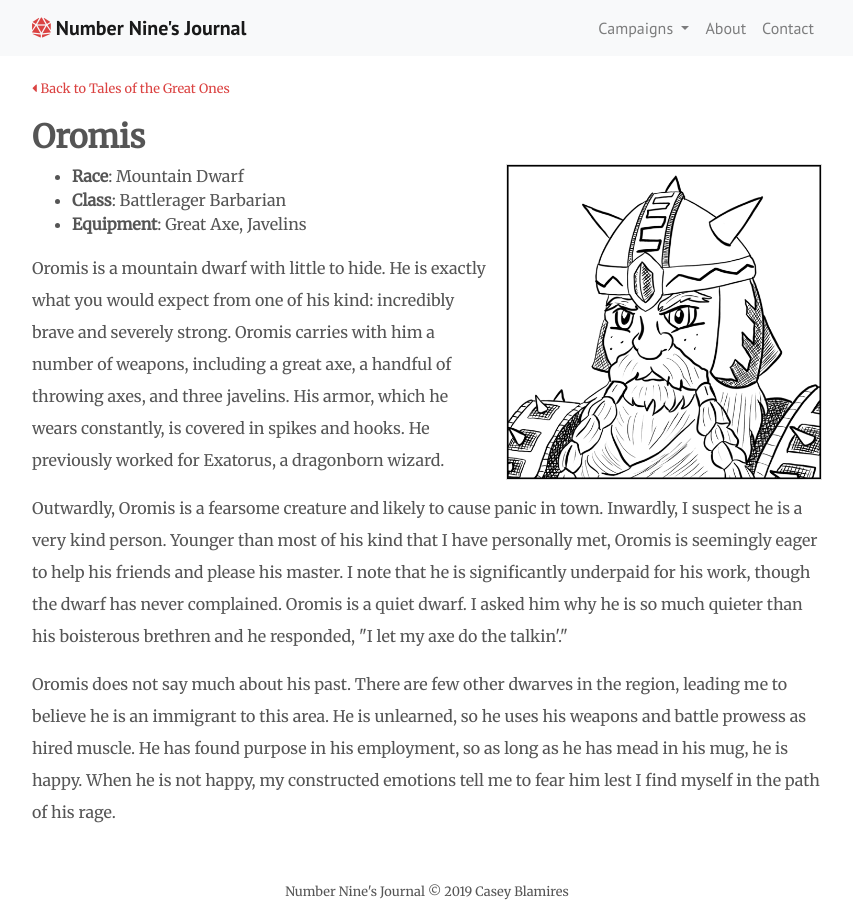
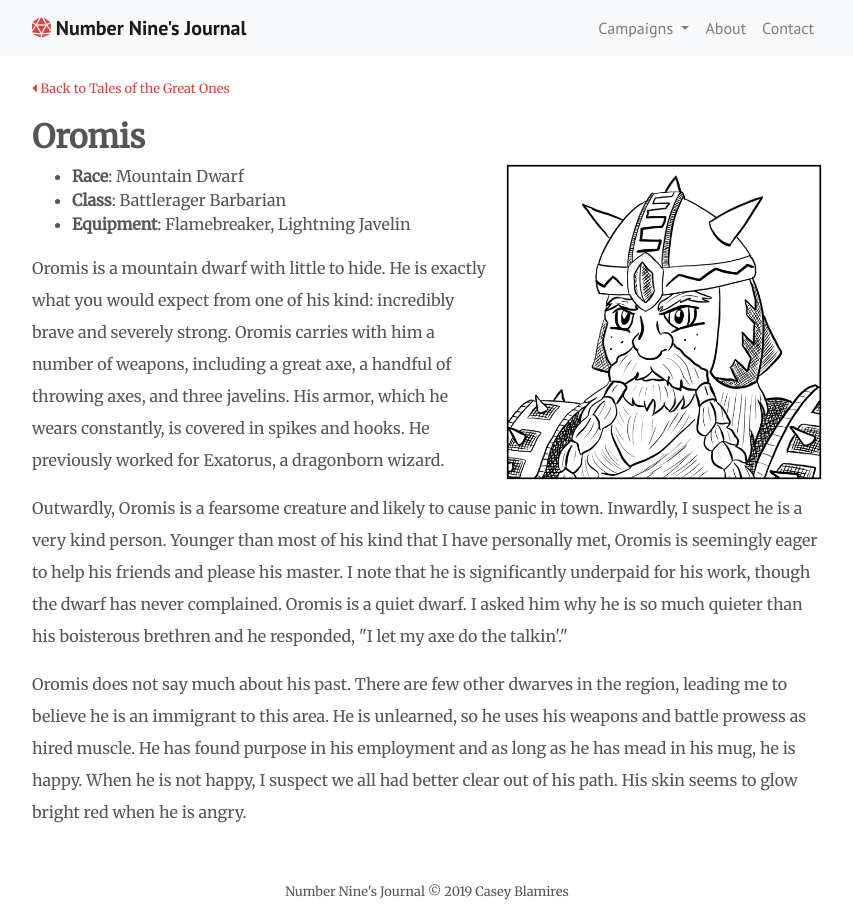
Before and after one commit to clblamires/ninesjournal, a Jekyll site: the page built from party/oromis.html, in a window 1280 px wide. Shown: the whole page, without its empty margins (213-1066 px from the left). Built offline with Jekyll 4.4.1, drawn with Linux system fonts in a browser that asks for light colours; nearby versions of some CDN libraries.

Commit message:
Updated weapons

```diff
--- a/party/ezio.html
+++ b/party/ezio.html
@@ -21,7 +21,7 @@ adventure: discouraged
             <b>Class</b>: Rogue Assassin
         </li>
         <li>
-            <b>Equipment</b>: Longbow, Daggers
+            <b>Equipment</b>: Longbow, The Sons of Slate
         </li>
     </ul>
     <p>
--- a/party/hebo.html
+++ b/party/hebo.html
@@ -23,7 +23,7 @@ adventure: discouraged
             <b>Class</b>: Bard, College of Charity
         </li>
         <li>
-            <b>Equipment</b>: Crossbow, Musical Instruments
+            <b>Equipment</b>: Wargroove, Crossbow, Various Musical Instruments
         </li>
         <li>
             <b>Magic Aura</b>: Pulsing Violet
--- a/party/luna.html
+++ b/party/luna.html
@@ -22,7 +22,7 @@ adventure: discouraged
             <b>Class</b>: Hexblade Warlock
         </li>
         <li>
-            <b>Equipment</b>: Trident, Magic
+            <b>Equipment</b>: Midsummer, Magic
         </li>
         <li>
             <b>Magic Aura</b>: Blue and Green
--- a/party/numbernine.html
+++ b/party/numbernine.html
@@ -22,7 +22,7 @@ adventure: discouraged
             <b>Class</b>: Artificer
         </li>
         <li>
-            <b>Equipment</b>: Thunder Cannon, Daggers
+            <b>Equipment</b>: Thunder Cannon, Daggers, Masterwork Eye
         </li>
         <li>
             <b>Magic Aura</b>: Silver
--- a/party/oromis.html
+++ b/party/oromis.html
@@ -22,13 +22,13 @@ adventure: discouraged
             <b>Class</b>: Battlerager Barbarian
         </li>
         <li>
-            <b>Equipment</b>: Great Axe, Javelins
+            <b>Equipment</b>: Flamebreaker, Lightning Javelin
         </li>
     </ul>
     <p>Oromis is a mountain dwarf with little to hide. He is exactly what you would expect from one of his kind: incredibly brave and severely strong. Oromis carries with him a number of weapons, including a great axe, a handful of throwing axes, and three javelins. His armor, which he wears constantly, is covered in spikes and hooks. He previously worked for Exatorus, a dragonborn wizard.</p>
 
     <p>Outwardly, Oromis is a fearsome creature and likely to cause panic in town. Inwardly, I suspect he is a very kind person. Younger than most of his kind that I have personally met, Oromis is seemingly eager to help his friends and please his master. I note that he is significantly underpaid for his work, though the dwarf has never complained. Oromis is a quiet dwarf. I asked him why he is so much quieter than his boisterous brethren and he responded, "I let my axe do the talkin'."</p>
 
-    <p>Oromis does not say much about his past. There are few other dwarves in the region, leading me to believe he is an immigrant to this area. He is unlearned, so he uses his weapons and battle prowess as hired muscle. He has found purpose in his employment, so as long as he has mead in his mug, he is happy. When he is not happy, my constructed emotions tell me to fear him lest I find myself in the path of his rage.</p>
+    <p>Oromis does not say much about his past. There are few other dwarves in the region, leading me to believe he is an immigrant to this area. He is unlearned, so he uses his weapons and battle prowess as hired muscle. He has found purpose in his employment and as long as he has mead in his mug, he is happy. When he is not happy, I suspect we all had better clear out of his path. His skin seems to glow bright red when he is angry.</p>
 
 </div>
--- a/party/petra.html
+++ b/party/petra.html
@@ -22,7 +22,7 @@ adventure: discouraged
             <b>Class</b>: Dragon Sorceress
         </li>
         <li>
-            <b>Equipment</b>: Staff, Magic
+            <b>Equipment</b>: Nexus of Fate, Magic
         </li>
         <li>
             <b>Magic Aura</b>: Bright Red
```
